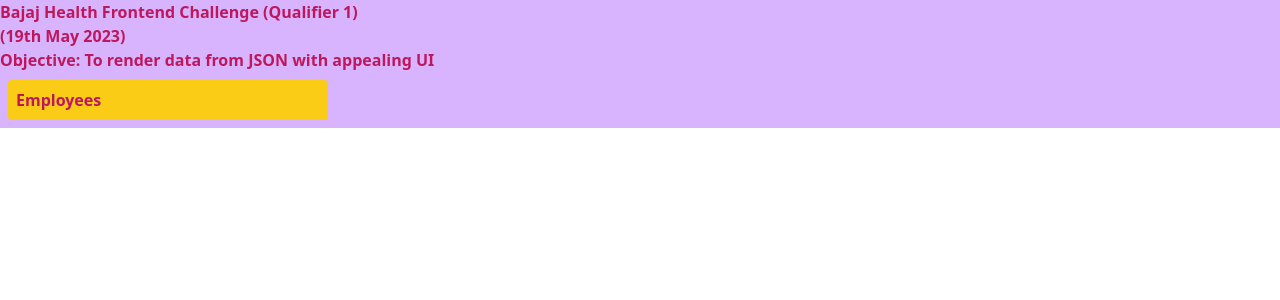
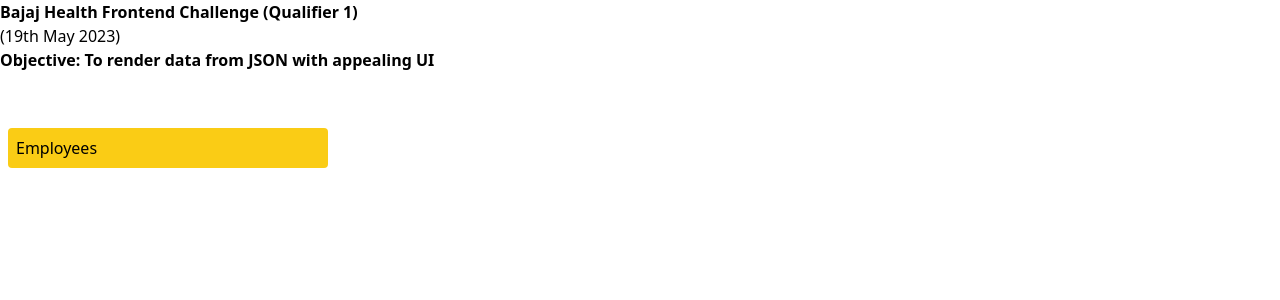
Before and after one commit to medhavii/Bajaj, a React (Create React App) app: page / in a window 1280 px wide. Shown: the top 300 px of the page. Built offline with nearby package versions, Linux system fonts and the light colour scheme.

Commit message:
first commit

```diff
--- a/src/pages/Home.jsx
+++ b/src/pages/Home.jsx
@@ -3,13 +3,15 @@
 // import machine from '../assets/machine.png'
 const Home = () => {
   return (
-    <div className="flex flex-col justify-center bg-purple-300 text-pink-700 font-semibold ">
+    <div className="flex flex-col justify-center ">
       <div className="flex flex-col justify-center ">
-        <p className="justify-center">Bajaj Health Frontend Challenge (Qualifier 1)</p>
+        <p className="justify-center font-bold">Bajaj Health Frontend Challenge (Qualifier 1)</p>
         <p>(19th May 2023)</p>
-        <p>
+        <p className="font-semibold">
           <span>Objective: </span>To render data from JSON with appealing UI
         </p>
+        <br/>
+        <br />
         <Link to="/employees" className="rounded w-80 bg-yellow-400 p-2 m-2">
               Employees
             </Link>
```
